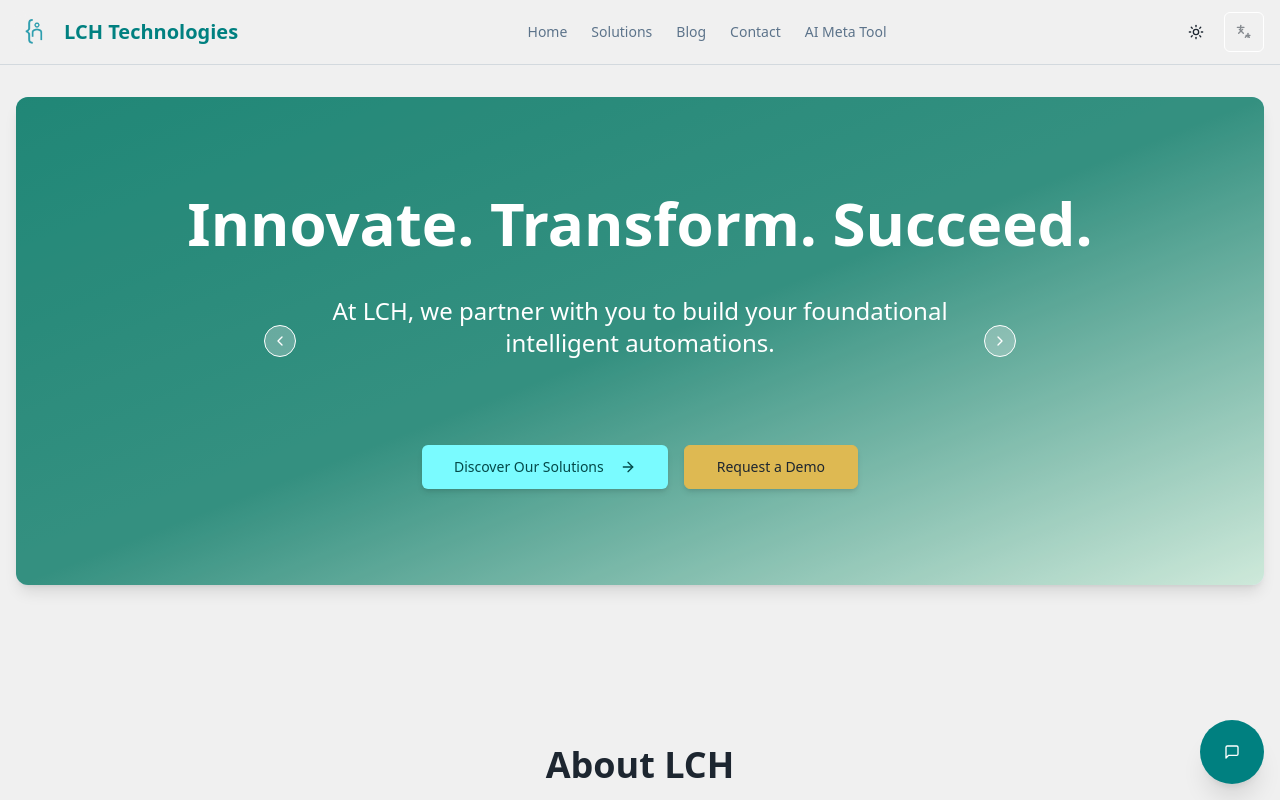
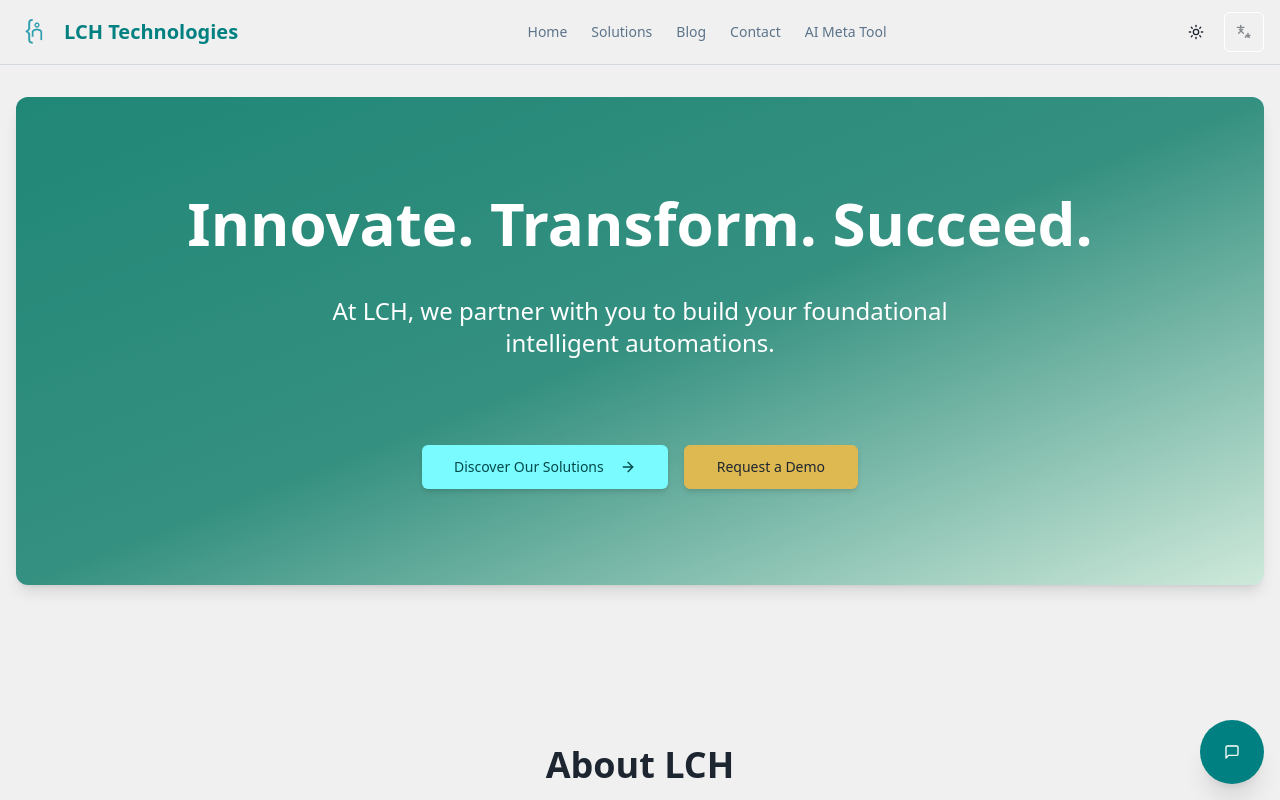
Before and after one commit to BernydotJar/LCH-Technologies, a Next.js app: page / in a window 1280 px wide. Shown: the top 800 px of the page. Built offline with nearby package versions, Linux system fonts and the light colour scheme; what @genkit-ai/googleai, genkit would draw is missing.

Commit message:
style(ui): fade hero carousel controls until hover
Original message:
chore(content): Refined and standardized commit history – LCH Technologies

```diff
--- a/src/app/page.tsx
+++ b/src/app/page.tsx
@@ -125,7 +125,7 @@ export default function Home() {
           <Carousel
             opts={{ loop: true }}
             plugins={[autoplayPlugin.current]}
-            className="w-full max-w-3xl mx-auto mb-10"
+            className="w-full max-w-3xl mx-auto mb-10 group"
             onMouseEnter={autoplayPlugin.current.stop}
             onMouseLeave={autoplayPlugin.current.reset}
           >
@@ -138,8 +138,8 @@ export default function Home() {
                 </CarouselItem>
               ))}
             </CarouselContent>
-            <CarouselPrevious className="absolute left-0 md:left-2 top-1/2 -translate-y-1/2 z-10 bg-background/30 hover:bg-background/60 text-primary-foreground" />
-            <CarouselNext className="absolute right-0 md:right-2 top-1/2 -translate-y-1/2 z-10 bg-background/30 hover:bg-background/60 text-primary-foreground" />
+            <CarouselPrevious className="absolute left-0 md:left-2 top-1/2 -translate-y-1/2 z-10 bg-background/30 hover:bg-background/60 text-primary-foreground opacity-0 group-hover:opacity-100 transition-opacity duration-300" />
+            <CarouselNext className="absolute right-0 md:right-2 top-1/2 -translate-y-1/2 z-10 bg-background/30 hover:bg-background/60 text-primary-foreground opacity-0 group-hover:opacity-100 transition-opacity duration-300" />
           </Carousel>
           <div className="space-x-4">
             <Button size="lg" asChild className="bg-accent text-accent-foreground hover:bg-accent/90 transition-all duration-300 transform hover:scale-105 shadow-md">
```
